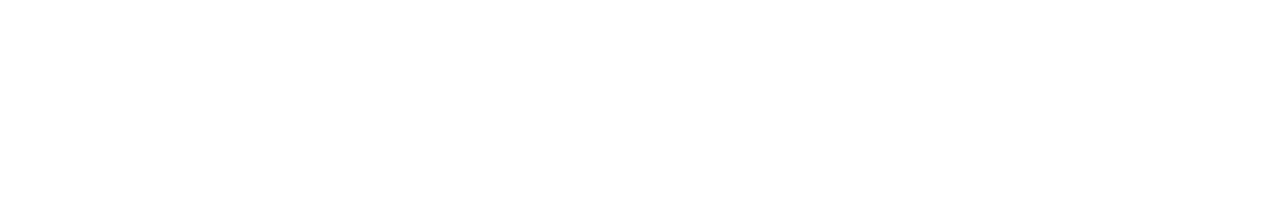
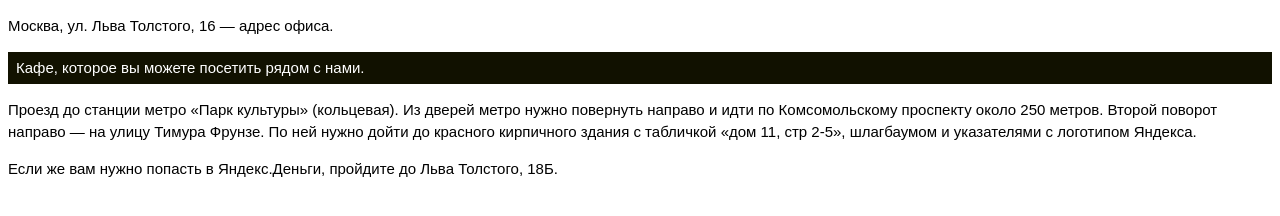
Before and after one commit to lizerg/sites, a plain HTML site: page index.html in a window 1280 px wide. Drawn offline with Linux system fonts and the light colour scheme.

Commit message:
Update index.html

```diff
--- a/index.html
+++ b/index.html
@@ -1,19 +1,51 @@
 <!DOCTYPE html>
-<html xmlns="http://www.w3.org/1999/xhtml">
+<html>
 <head>
-    <title>Быстрый старт. Размещение интерактивной карты на странице</title>
-    <meta http-equiv="Content-Type" content="text/html; charset=utf-8" />
-    <script src="https://api-maps.yandex.ru/2.1/?apikey=ваш API-6d761d0b-b3ff-4ee9-a1d2-e9c459aa7999&lang=ru_RU" type="text/javascript">
+    <title>Геоссылка</title>
+    <meta http-equiv="Content-Type" content="text/html; charset=utf-8"/>
+    <!--
+        Чтобы добавить на страницу геоссылку, необходимо загрузить код API с модулем Geolink.
 
+        Укажите свой API-ключ. Тестовый ключ НЕ БУДЕТ работать на других сайтах.
+        Получить ключ можно в Кабинете разработчика: https://developer.tech.yandex.ru/keys/
+    -->
+    <script src="https://api-maps.yandex.ru/2.1/?load=Geolink&amp;lang=ru_RU&amp;apikey=<ваш API-ключ>" type="text/javascript"></script>
+    <style type="text/css">
+        #whiteText {
+            background-color: #110;
+            color: white;
+            padding: 5px 0px 5px 8px;
+        }
+
+        #box {
+            width: 100%;
+            height: 100%;
+            padding: 0;
+            margin: 0;
+            font-family: Arial, sans-serif;
+            font-size: 15px;
+            line-height: 22px;
+        }
+    </style>
 </head>
 <body>
-    <span class="ymaps-geolink"
-      data-type="biz"
-      data-description="Московский офис Яндекса"
-      data-bounds="[[55.729410, 37.584012],[55.738588, 37.598817]]">
-Яндекс
-</span>
-         <div id="map" style="width: 600px; height: 400px"></div>
+<div id="box">
+    <!-- Чтобы добавить на страницу геоссылку, необходимо обернуть нужный текст в HTML-элемент с CSS-классом «ymaps-geolink»
+    и загрузить код API с модулем Geolink.-->
+    <p><span class="ymaps-geolink">Москва, ул. Льва Толстого, 16</span> — адрес офиса.</p>
+
+    <!-- Геоссылке могут быть заданы различные параметры: область поиска объекта (data-bounds), тип объекта (data-type),
+        поясняющий текст, который будет отображен в шапке всплывающего окна (data-description). -->
+    <p id="whiteText">
+        <span class="ymaps-geolink" data-bounds="[[55.73333783240489,37.586741441564136],
+        [55.73433517114847,37.59017466910319]]" data-type="biz">Кафе</span>, которое вы можете посетить рядом с нами.
+    </p>
+    <p>Проезд до станции метро «Парк культуры» (кольцевая). Из дверей метро нужно повернуть направо и идти по
+        Комсомольскому проспекту около 250 метров.
+        Второй поворот направо — на улицу Тимура Фрунзе. По ней нужно дойти до красного кирпичного здания с табличкой
+        «дом 11, стр 2-5», шлагбаумом и указателями с логотипом Яндекса.</p>
+    <p>Если же вам нужно попасть в Яндекс.Деньги, пройдите до <span class="ymaps-geolink" data-bounds="[[55.63333783240489,37.486741441564136],
+        [55.75433517114847,37.69017466910319]]" data-type="geo">Льва Толстого, 18Б</span>.</p>
+</div>
 </body>
-
 </html>
```
